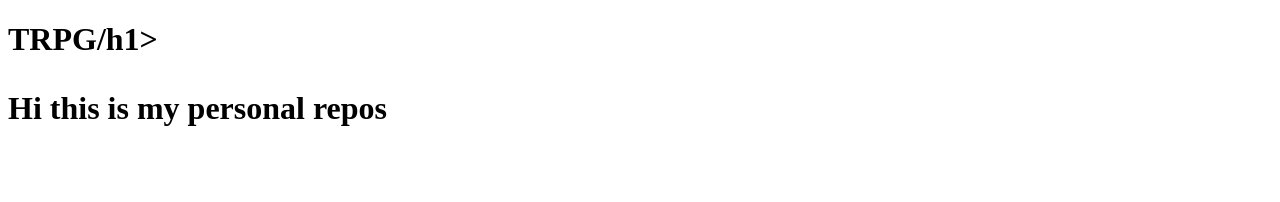
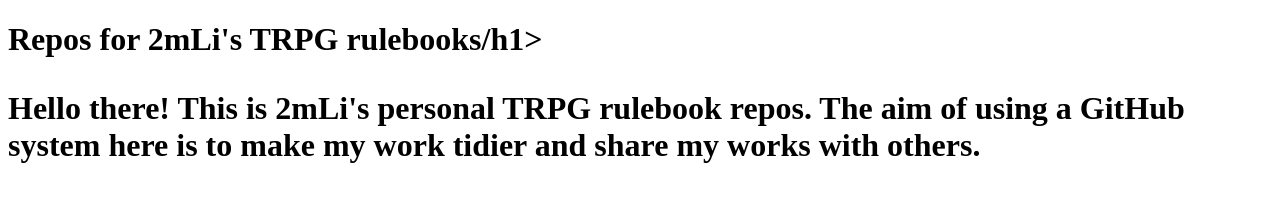
Before and after one commit to 2mLi/MyTRPG, a plain HTML site: page index.html in a window 1280 px wide. Drawn offline with Linux system fonts and the light colour scheme.

Commit message:
Update index.html

```diff
--- a/index.html
+++ b/index.html
@@ -1,8 +1,8 @@
 <!DOCTYPE html>
 <html>
 <body>
-<h1>TRPG/h1>
-<p>Hi this is my personal repos</p>
+<h1>Repos for 2mLi's TRPG rulebooks/h1>
+<p>Hello there! This is 2mLi's personal TRPG rulebook repos. The aim of using a GitHub system here is to make my work tidier and share my works with others. </p>
 
 </body>
 </html>
```
